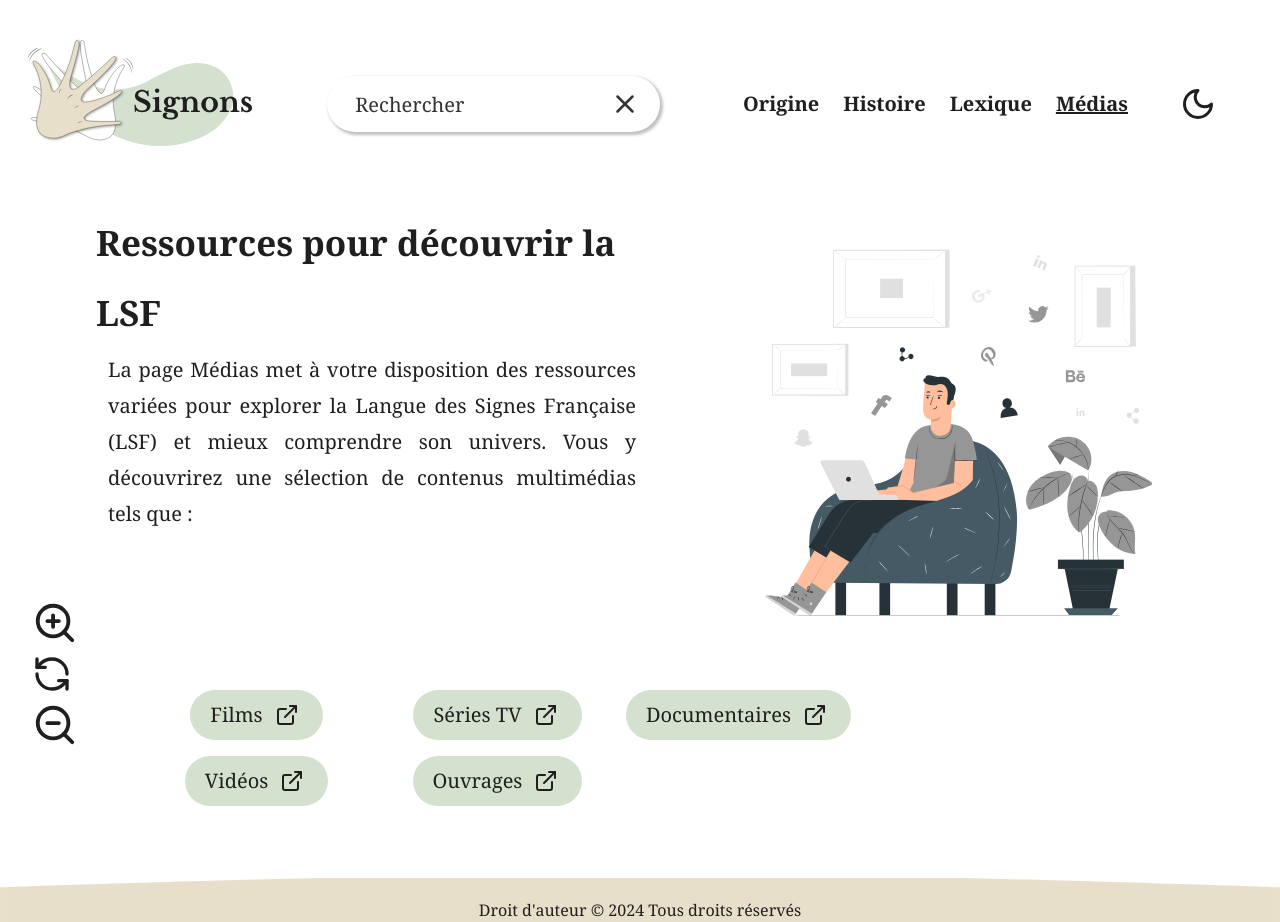
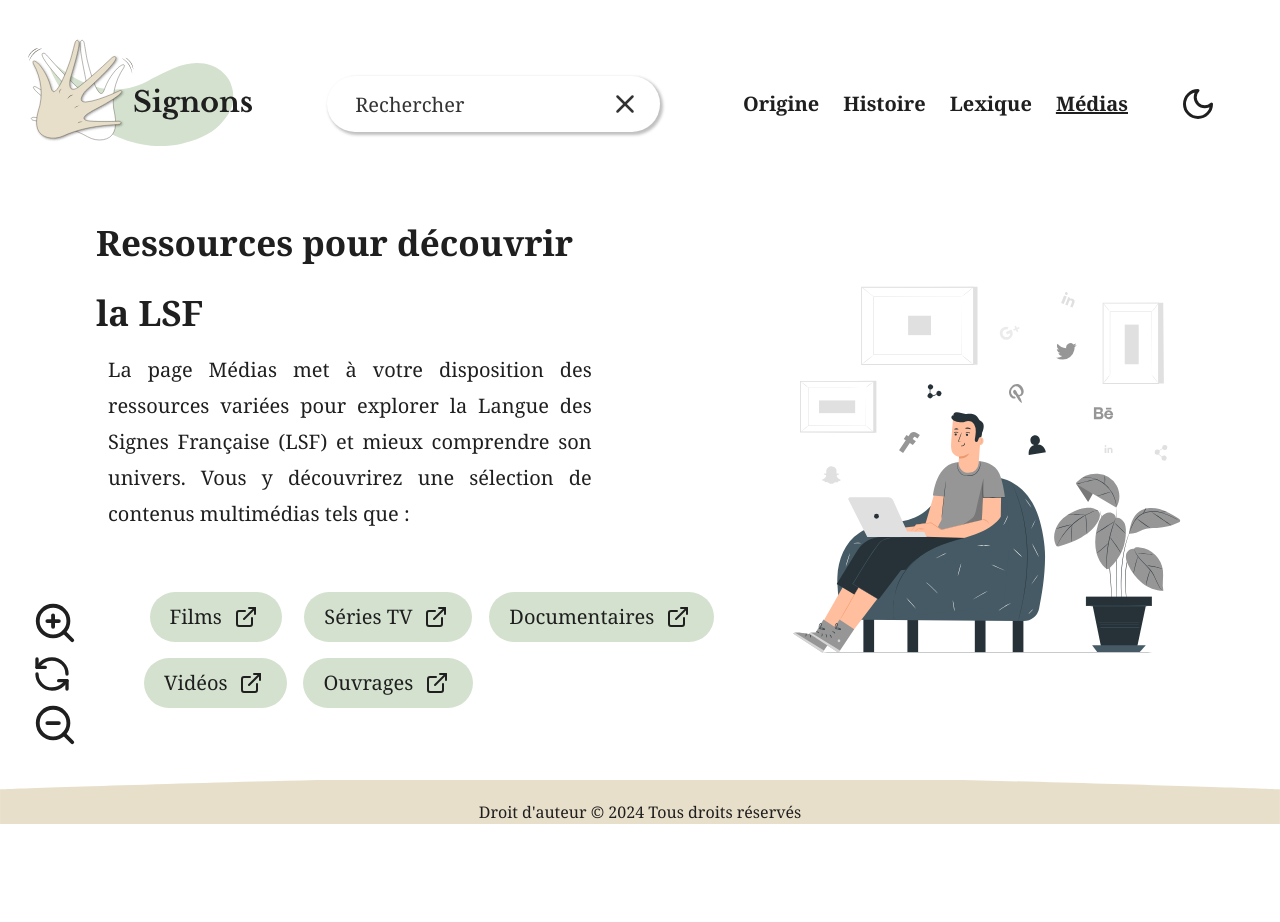
Before and after one commit to MahaBourada/signons, a React (Vite) app: page /medias in a window 1280 px wide. After the commit the page ends 824 px from the top, so only its background shows below. Built offline with nearby package versions, Linux system fonts and the light colour scheme.

Commit message:
Fixed the media page

```diff
--- a/src/pages/MediasPage.jsx
+++ b/src/pages/MediasPage.jsx
@@ -8,10 +8,9 @@ const MediasPage = () => {
   const { searchTerm } = useSearch();
 
   return (
-    <main className="flex-grow my-6 mx-24 max-md:mx-6 max-lg:mx-16">
-      <div className="w-full mr-10">
-        <div className="flex flex-row justify-between w-full max-lg:flex-col max-lg:items-center">
-          <div className="mb-6 w-1/2 max-lg:w-full">
+    <main className="flex-grow flex flex-row my-6 mx-24 max-md:mx-6 max-lg:mx-16">
+        <div className="flex flex-col w-full max-lg:flex-col max-lg:items-center">
+          <div className="mb-6 w-3/4">
             <h1 className="text-dynamic-2xl font-bold max-md:text-dynamic-xl max-md:leading-normal">
               <HighlightSearch text={medias.title} searchTerm={searchTerm} />
             </h1>
@@ -19,9 +18,6 @@ const MediasPage = () => {
               <HighlightSearch text={medias.desc} searchTerm={searchTerm} />
             </p>
           </div>
-
-          <img src="/vectors/MediasPic.svg" width={450} alt="Un mec chill" />
-        </div>
 
         <ul className="m-4 mx-10 max-lg:mx-0 mt-6 grid grid-cols-[1fr,1fr,1fr] max-msm:grid-cols-[1fr] max-md:grid-cols-[1fr,1fr] justify-items-center justify-self-start max-lg:justify-self-center">
           {medias.links.map((link) => (
@@ -32,7 +28,10 @@ const MediasPage = () => {
             />
           ))}
         </ul>
-      </div>
+
+        </div>
+
+        <img src="/vectors/MediasPic.svg" width={450} alt="Une image d'un mec chill" className="max-xl:hidden" />
     </main>
   );
 };
```
